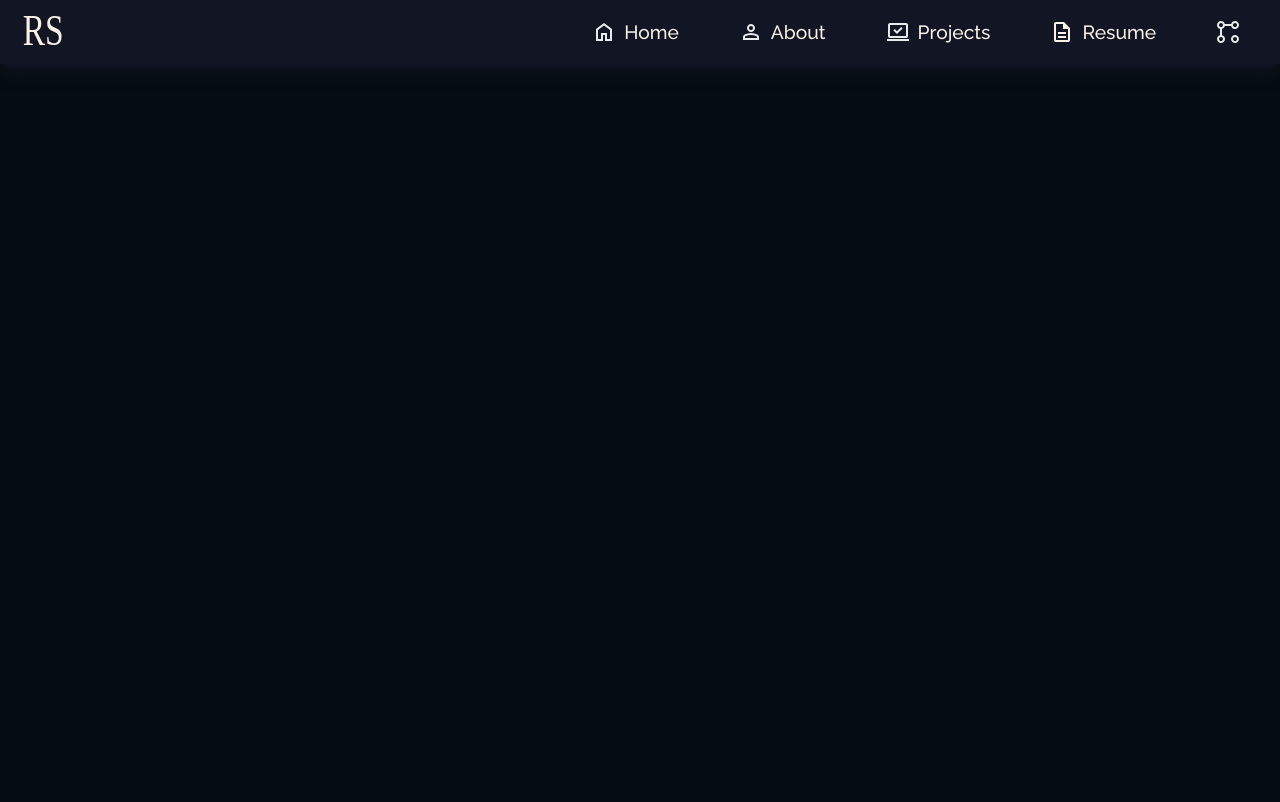
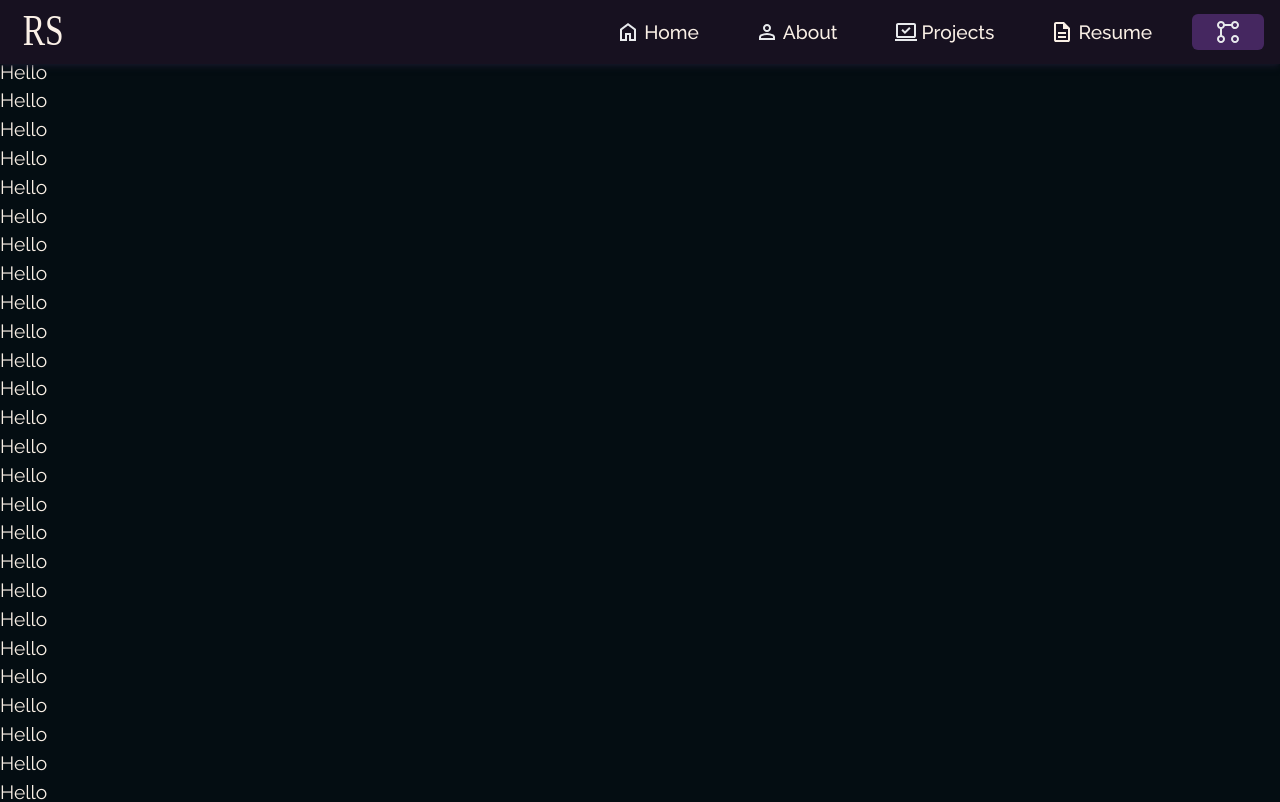
Before and after one commit to RuslanSuzanskyi/Portfolio, a React (Create React App) app: page / in a window 1280 px wide. Shown: the top 802 px of the page. Built offline with nearby package versions, Linux system fonts and the light colour scheme.

Commit message:
header done

```diff
--- /dev/null
+++ b/src/components/constants.js
@@ -0,0 +1,13 @@
+import { ReactComponent as IconHome } from "../assets/icon-home.svg";
+import { ReactComponent as IconAbout } from "../assets/icon-about.svg";
+import { ReactComponent as IconProjects } from "../assets/icon-projects.svg";
+import { ReactComponent as IconResume } from "../assets/icon-resume.svg";
+import { ReactComponent as IconLink } from "../assets/icon-link.svg";
+
+export const items = [
+  {id: 1, text: "Home", to: "/", icon: <IconHome />},
+  {id: 2, text: "About", to: "/about", icon: <IconAbout />},
+  {id: 3, text: "Projects", to: "/projects", icon: <IconProjects />},
+  {id: 4, text: "Resume", to: "/resume", icon: <IconResume />},
+  {id: 5, to: "/fork", icon: <IconLink />},
+]
--- a/src/components/header/index.jsx
+++ b/src/components/header/index.jsx
@@ -2,10 +2,11 @@ import { Link } from "react-router-dom";
 import { ReactComponent as LogoIcon } from "../../assets/logo.svg";
 import Wrapper from "../wrapper/Wrapper";
 import NavList from "./navList";
+import { items } from "../constants";
 
 const Header = () => {
   return (
-    <header className="z-50 fixed left-0 top-0 bg-[#1b1a2ea9] w-full h-16 p-2 flex items-center font-medium backdrop-blur shadow-lg shadow-[#1b1a2ea9]">
+    <header className="z-50 fixed left-0 top-0 bg-[#171120] w-full h-16 p-2 flex items-center font-medium backdrop-blur shadow-md shadow-[#1b1a2ea9]">
       <Wrapper>
         <nav className="flex items-center justify-between">
           <div className="w-12 h-12">
@@ -13,8 +14,8 @@ const Header = () => {
               <LogoIcon />
             </Link>
           </div>
-          <div className="flex items-center gap-6">
-            <NavList />
+          <div className="flex items-center gap-6 flex-row">
+            <NavList items={items}/>
           </div>
         </nav>
       </Wrapper>
--- a/src/components/header/navItems/index.jsx
+++ /dev/null
@@ -1,18 +0,0 @@
-import { Link } from "react-router-dom";
-
-const NavItems = ({ text, icon, to }) => {
-  return (
-    <>
-      <ul>
-        <li>
-          <Link to={to} className="flex items-center px-4 py-2">
-            <div className="px-1 py-1">{ icon }</div>
-            <span className="pl-1">{ text }</span>
-          </Link>
-        </li>
-      </ul>
-    </>
-  );
-}
-
-export default NavItems;
--- a/src/components/header/navList/index.jsx
+++ b/src/components/header/navList/index.jsx
@@ -1,18 +1,40 @@
-import {ReactComponent as IconHome } from "../../../assets/icon-home.svg";
-import {ReactComponent as IconAbout } from "../../../assets/icon-about.svg";
-import {ReactComponent as IconProjects } from "../../../assets/icon-projects.svg";
-import {ReactComponent as IconResume } from "../../../assets/icon-resume.svg";
-import {ReactComponent as IconLink } from "../../../assets/icon-link.svg";
-import NavItems from "../navItems";
+import { Link } from "react-router-dom";
 
-const NavList = () => {
+const NavList = ({ items = [] }) => {
   return (
     <>
-     <NavItems text="Home" to="/" icon=<IconHome /> />
-     <NavItems text="About" to="/about" icon=<IconAbout /> />
-     <NavItems text="Projects" to="/projects" icon=<IconProjects /> />
-     <NavItems text="Resume" to="/resume" icon=<IconResume /> />
-     <NavItems to="/fork" icon=<IconLink /> />
+     <ul className="flex gap-6">
+        {items.map((item, index) =>
+          <li key={item.id} className="flex items-center justify-center">
+            {index === items.length - 1 ?
+            (
+              <Link to={item.to}
+                className="
+                bg-[#934cce5e]
+                  flex
+                  items-center
+                  py-3
+                  h-9
+                  rounded-md
+                  border-none
+                  px-6 relative
+                  transition
+                  duration-[400ms]
+                hover:bg-[#623686]
+                  hover:-translate-y-0.5
+                "
+              >
+                <div>{item.icon}</div>
+              </Link>
+            ) :
+            (
+              <Link to={item.to} className="flex items-center px-4 py-2 transition duration-[400] underline-animation">
+                <div>{item.icon}</div>
+                <span className="pl-1">{item.text}</span>
+              </Link>
+            )}
+          </li>)}
+      </ul>
     </>
   );
 }
--- a/src/components/pages/Home.jsx
+++ b/src/components/pages/Home.jsx
@@ -1,7 +1,111 @@
 const Home = () => {
   return (
-    <>
-    </>
+    <div className="flex flex-col mx-auto">
+      <p>Hello</p>
+      <p>Hello</p>
+      <p>Hello</p>
+      <p>Hello</p>
+      <p>Hello</p>
+      <p>Hello</p>
+
+      <p>Hello</p>
+      <p>Hello</p>
+      <p>Hello</p>
+      <p>Hello</p>
+      <p>Hello</p>
+      <p>Hello</p>
+      <p>Hello</p>
+
+      <p>Hello</p>
+      <p>Hello</p>
+      <p>Hello</p>
+      <p>Hello</p>
+      <p>Hello</p>
+      <p>Hello</p>
+      <p>Hello</p>
+
+      <p>Hello</p>
+      <p>Hello</p>
+      <p>Hello</p>
+      <p>Hello</p>
+      <p>Hello</p>
+      <p>Hello</p>
+      <p>Hello</p>
+
+      <p>Hello</p>
+      <p>Hello</p>
+      <p>Hello</p>
+      <p>Hello</p>
+      <p>Hello</p>
+      <p>Hello</p>
+      <p>Hello</p>
+
+      <p>Hello</p>
+      <p>Hello</p>
+      <p>Hello</p>
+      <p>Hello</p>
+      <p>Hello</p>
+      <p>Hello</p>
+      <p>Hello</p>
+
+      <p>Hello</p>
+      <p>Hello</p>
+      <p>Hello</p>
+      <p>Hello</p>
+      <p>Hello</p>
+      <p>Hello</p>
+      <p>Hello</p>
+
+      <p>Hello</p>
+      <p>Hello</p>
+      <p>Hello</p>
+      <p>Hello</p>
+      <p>Hello</p>
+      <p>Hello</p>
+      <p>Hello</p>
+
+      <p>Hello</p>
+      <p>Hello</p>
+      <p>Hello</p>
+      <p>Hello</p>
+      <p>Hello</p>
+      <p>Hello</p>
+      <p>Hello</p>
+
+      <p>Hello</p>
+      <p>Hello</p>
+      <p>Hello</p>
+      <p>Hello</p>
+      <p>Hello</p>
+      <p>Hello</p>
+      <p>Hello</p>
+
+      <p>Hello</p>
+      <p>Hello</p>
+      <p>Hello</p>
+      <p>Hello</p>
+      <p>Hello</p>
+      <p>Hello</p>
+      <p>Hello</p>
+
+      <p>Hello</p>
+      <p>Hello</p>
+      <p>Hello</p>
+      <p>Hello</p>
+      <p>Hello</p>
+      <p>Hello</p>
+      <p>Hello</p>
+
+      <p>Hello</p>
+      <p>Hello</p>
+      <p>Hello</p>
+      <p>Hello</p>
+      <p>Hello</p>
+      <p>Hello</p>
+      <p>Hello</p>
+
+      <p>Hello</p>
+    </div>
   );
 }
 
--- a/src/index.css
+++ b/src/index.css
@@ -2,7 +2,23 @@
 @tailwind components;
 @tailwind utilities;
 
+::-webkit-scrollbar {
+  width: 6px;
+  height: 6px;
+}
+
+::-webkit-scrollbar-track {
+  background-color: #934cce5e;
+}
+
+::-webkit-scrollbar-thumb {
+  background-color: #cd62ff5e;
+  border: none;
+  border-radius: 12px;
+}
+
 body {
+  -ms-overflow-style: -ms-autohiding-scrollbar;
   background-color: #040D12;
   font-family: 'Raleway', sans-serif;
   font-size: 1.2em;
@@ -10,3 +26,29 @@ body {
   color: #FAF0E6;
   fill: #FAF0E6;
 }
+
+.underline-animation {
+  position: relative;
+  overflow: hidden;
+}
+
+.underline-animation::after {
+  display: block;
+  content: "";
+  position: absolute;
+  width: calc(100% - 2rem);
+  transform: scaleX(0);
+  height: 5px;
+  border: none;
+  border-radius: 8px;
+  bottom: 3px;
+  left: 1rem;
+  background-color: #9a6aff;
+  transform-origin: bottom left;
+  transition: transform .4s ease-out;
+}
+
+.underline-animation:hover::after {
+  transform: scaleX(1);
+  transform-origin: bottom left;
+}
```
